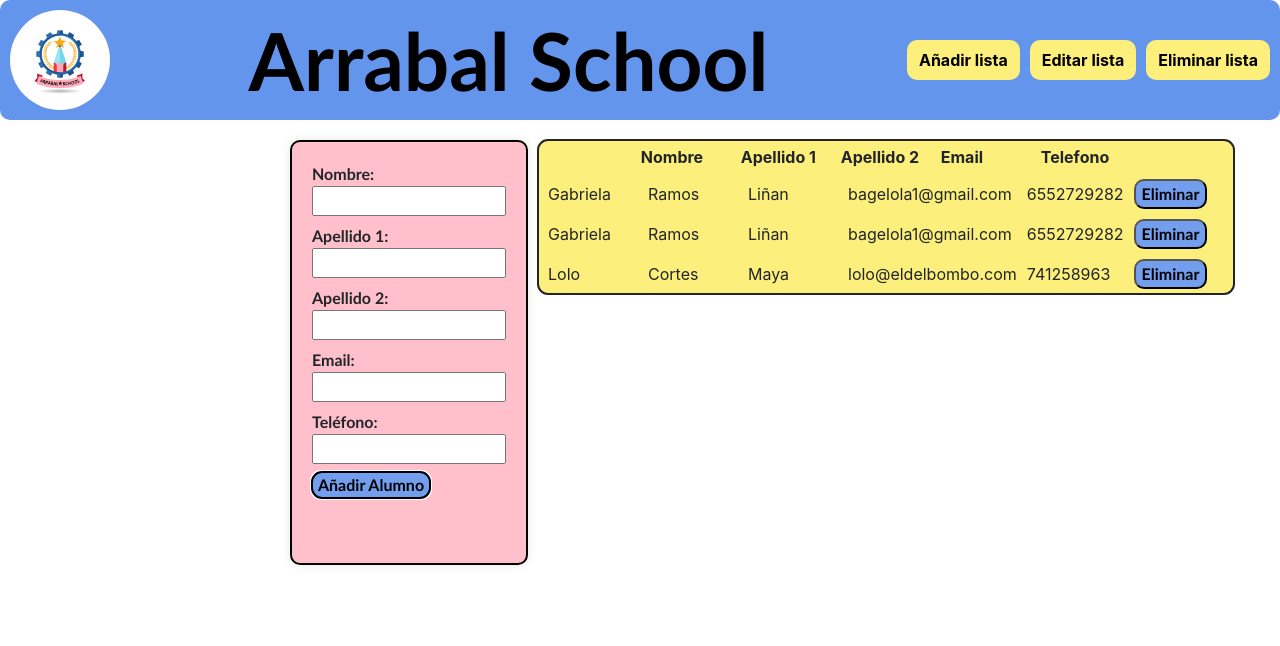
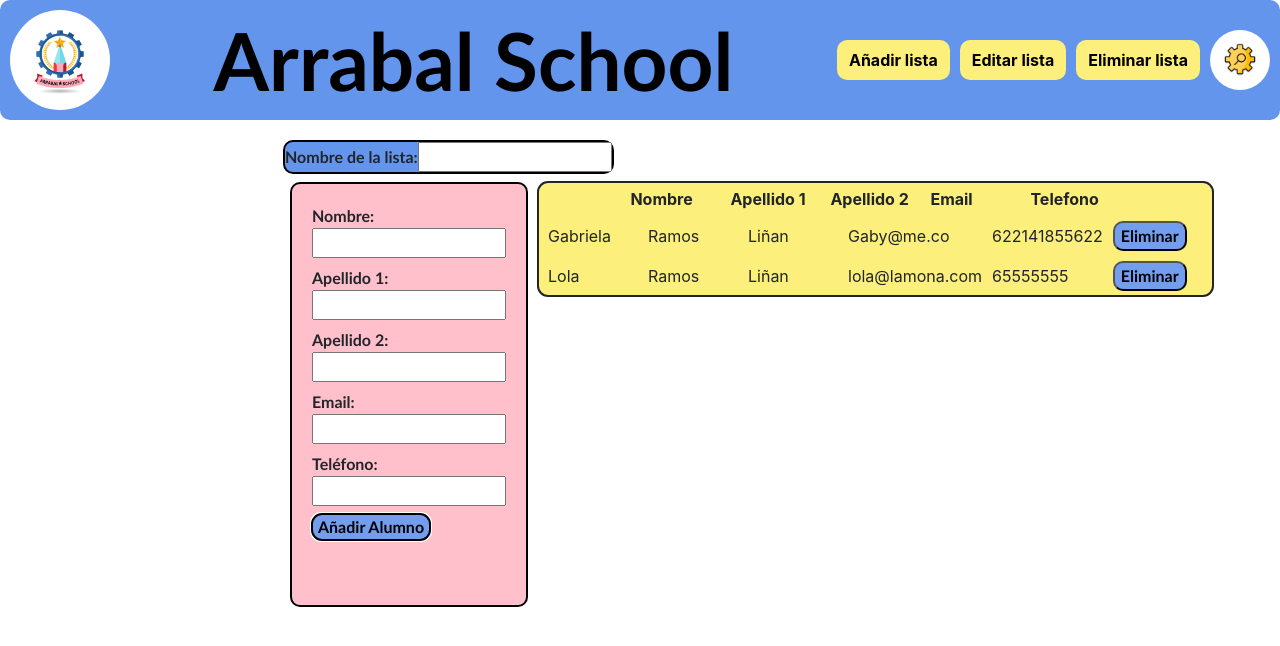
Before and after one commit to GabrielaRamos79/Proyecto3React, a React (Vite) app in the folder Proyecto3/: page / in a window 1280 px wide. Shown: the top 646 px of the page. Built offline with nearby package versions, Linux system fonts and the light colour scheme; data requests are answered from the project's data file.

Commit message:
Some changes in navbar and title list

```diff
--- a/Proyecto3/db.json
+++ b/Proyecto3/db.json
@@ -1,28 +1,20 @@
 {
   "users": [
     {
-      "id": 1706867564604,
+      "id": 1706985519479,
       "nombre": "Gabriela",
       "apellido1": "Ramos",
       "apellido2": "Liñan",
-      "email": "bagelola1@gmail.com",
-      "telefono": "6552729282"
+      "email": "Gaby@me.co",
+      "telefono": "622141855622"
     },
     {
-      "id": 1706868602097,
-      "nombre": "Gabriela",
+      "id": 1706985532661,
+      "nombre": "Lola",
       "apellido1": "Ramos",
       "apellido2": "Liñan",
-      "email": "bagelola1@gmail.com",
-      "telefono": "6552729282"
-    },
-    {
-      "id": 1706868630889,
-      "nombre": "Lolo",
-      "apellido1": "Cortes",
-      "apellido2": "Maya",
-      "email": "lolo@eldelbombo.com",
-      "telefono": "741258963"
+      "email": "lola@lamona.com",
+      "telefono": "65555555"
     }
   ]
 }
--- a/Proyecto3/package.json
+++ b/Proyecto3/package.json
@@ -12,7 +12,9 @@
   "dependencies": {
     "axios": "^1.6.7",
     "react": "^18.2.0",
-    "react-dom": "^18.2.0"
+    "react-dom": "^18.2.0",
+    "styled-components": "^6.1.8",
+    "sweetalert2": "^11.10.4"
   },
   "devDependencies": {
     "@types/react": "^18.2.43",
--- a/Proyecto3/src/components/Proyecto3.jsx
+++ b/Proyecto3/src/components/Proyecto3.jsx
@@ -1,9 +1,10 @@
-import React, { useState } from "react";
+import React, { useState, useEffect } from "react";
 import "./proyecto3.css";
 import { UserService } from "./userService";
+import Swal from "sweetalert2";
 import Imagen1 from "../img/logo.png";
+import Imagen2 from "../img/pre.png";
 
-// const FormularioAlumnos = ({ onAgregarAlumno }) => {
 const FormularioAlumnos = () => {
   const [alumnos, setAlumnos] = useState([]);
 
@@ -15,10 +16,11 @@ const FormularioAlumnos = () => {
     telefono: "",
   });
 
+  const [listaName, setListaName] = useState("");
+
   const handleChange = (e) => {
     const { name, value } = e.target;
     setAlumno((prevAlumno) => ({ ...prevAlumno, [name]: value }));
-    // setUser({...user, [e.target.name]:e.target.value})
   };
 
   const handleRemoveUser = async (id) => {
@@ -30,16 +32,16 @@ const FormularioAlumnos = () => {
     getdata();
   };
 
-  // const handleSubmit = (e) => {
-  //   e.preventDefault();
-  //   onAgregarAlumno(alumno);
-  // };
+  async function handleDeleteUser(id) {
+    try {
+      await UserService.deleteUser(id);
+      getData();
+    } catch (error) {
+      console.log("Hubo un error al eliminar  el usuario: ", error);
+    }
+  }
 
-  // const agregarAlumno = (nuevoAlumno) => {
-  //   setAlumnos([...alumnos, nuevoAlumno]);
-  // };
-
-  // console.log(FormularioAlumnos);
+  //deleteUser();
 
   async function getdata() {
     let usuarios = await UserService.getAllUsers();
@@ -50,8 +52,31 @@ const FormularioAlumnos = () => {
 
   //UserService.getAllUsers();
   async function handlerAddUserToList() {
+    if (
+      !alumno.nombre ||
+      !alumno.apellido1 ||
+      !alumno.apellido2 ||
+      !alumno.email ||
+      !alumno.telefono
+    ) {
+      Swal.fire({
+        icon: "error",
+        title: "Error al agregar alumno",
+        text: "Por favor, completa todos los campos antes de añadir al alumno.",
+      });
+      return;
+    }
+
     const newAlumno = { ...alumno, id: Date.now() };
+
+    try {
       await UserService.submitUser(newAlumno);
+      Swal.fire({
+        icon: "sucess",
+        title: "Alumno añadido con éxito!",
+        showConfirmButton: false,
+        timer: 1500,
+      });
       setAlumno({
         nombre: "",
         apellido1: "",
@@ -59,18 +84,15 @@ const FormularioAlumnos = () => {
         email: "",
         telefono: "",
       });
+    } catch (error) {
+      console.error("Error al agregar alumno:", error);
+      Swal.fire({
+        icon: "error",
+        title: "Error al agregar alumno",
+        text: "Revisa los campos y vuelve a intentarlo",
+      });
     }
-  // setAlumnos =({
-  //   nombre: alumno.nombre,
-  //   apellido1: alumno.apellido1,
-  //   apellido2: alumno.apellido2,
-  //   email: alumno.email,
-  //   telefono: alumno.telefono
-  // });
-
-  //UserService.getAllUsers();
-
-  /*function Proyecto3React() {*/
+  }
 
   return (
     <>
@@ -82,7 +104,14 @@ const FormularioAlumnos = () => {
         <button className="buttonNavbar">Añadir lista</button>
         <button className="buttonNavbar">Editar lista</button>
         <button className="buttonNavbar">Eliminar lista</button>
+
+        <img src={Imagen2} alt="Imagen 2" className="settings" />
       </div>
+
+      <label className="titleList">
+        Nombre de la lista:
+        <input type="text" name="listaName" value={listaName} onChange={handleChange}/>
+      </label>
 
       <div className="formulario">
         <form className="formalumnos">
@@ -168,7 +197,8 @@ const FormularioAlumnos = () => {
                   <td>
                     <button
                       className="botoneliminar"
-                      onClick={() => handleRemoveUser(alumno.id)}
+                      type="button"
+                      onClick={handleRemoveUser}
                     >
                       Eliminar
                     </button>
--- a/Proyecto3/src/components/proyecto3.css
+++ b/Proyecto3/src/components/proyecto3.css
@@ -15,9 +15,18 @@
   border-radius: 50%;
 }
 
+.settings {
+  display: block;
+  float: right;
+  border-radius: 50%;
+  width: 60px;
+  height: 60px;
+  margin-left:10px;
+}
+
 .titleNavbar {
   font-size: 80px;
-  font-family: "Gill Sans", "Gill Sans MT", Calibri, "Trebuchet MS", sans-serif;
+  font-family:'Gill Sans', 'Gill Sans MT', Calibri, 'Trebuchet MS', sans-serif;
   font-weight: bolder;
   color: black;
   margin: auto;
@@ -38,6 +47,17 @@
   background-color: pink;
   color: rgb(238, 240, 236);
   font-style: italic;
+}
+
+.titleList {
+  list-style-type: none;
+  text-align: center;
+  margin-left: 283px;
+  background-color: cornflowerblue;
+  border: 2px solid black;
+  border-radius: 10px;
+  font-family: 'Gill Sans', 'Gill Sans MT', Calibri, 'Trebuchet MS', sans-serif;
+  font-weight: bolder;
 }
 
 .tabla-container {
@@ -68,7 +88,6 @@
   box-sizing: border-box;
   background-color: pink;
   border: 2px solid black;
-  box-shadow: 0px 0px 10px 0px rgba(0, 0, 0, 0.1);
   font-family: "Gill Sans", "Gill Sans MT", Calibri, "Trebuchet MS", sans-serif;
   font-weight: bold;
   text-align: left;
--- a/Proyecto3/src/components/userService.js
+++ b/Proyecto3/src/components/userService.js
@@ -42,7 +42,11 @@ export const UserService = {
     },
 
     async deleteUser(id) {
-        await apiClient.delete(`/users/${id}`);
+        try {
+            await apiClient.delete(`/users/${id}`);
+        } catch (error) {
+            console.error('Hubo un error al eliminar el usuario: ', error);
+        }
     }
 
 
```
Also changed, not shown: 1 other file (tests, documents, lock files or other folders). Lines whose indentation alone changed are shown as unchanged.
